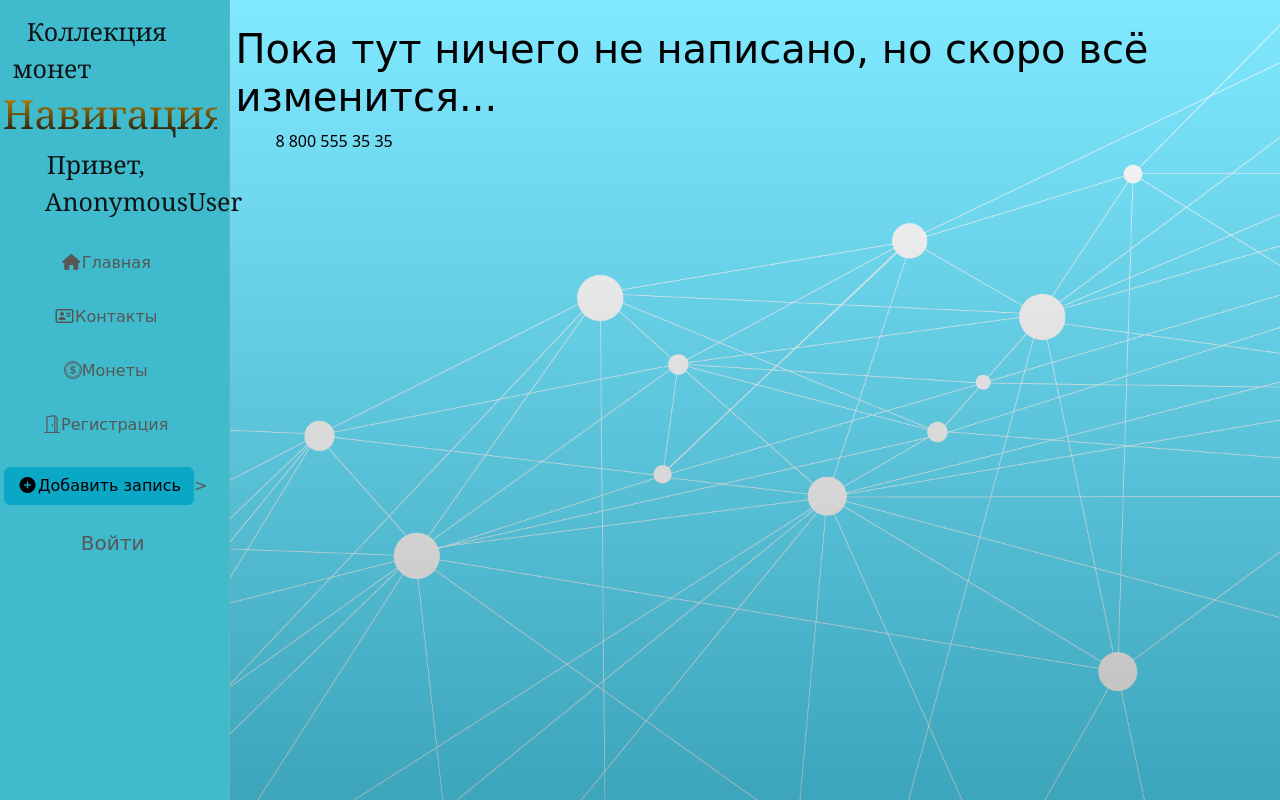
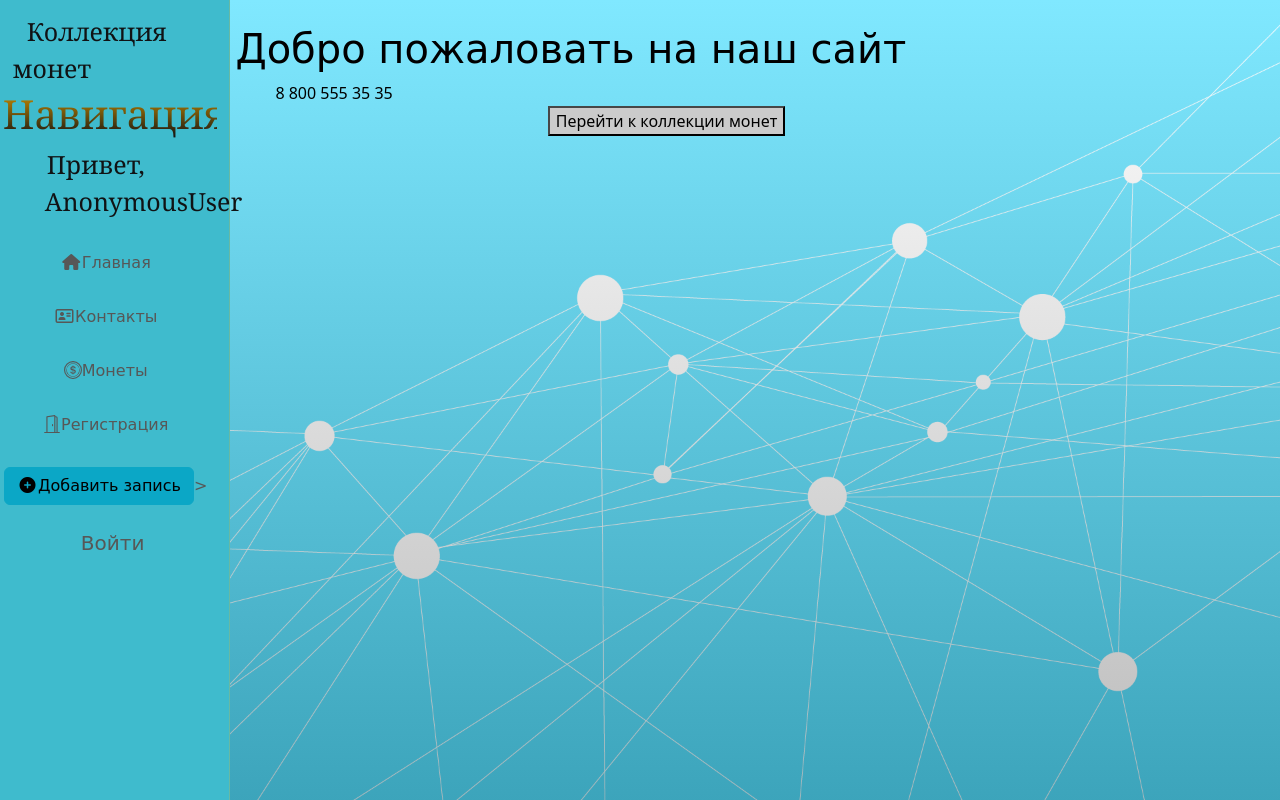
Before and after one commit to Trmtrg/money_collection, a Django app: page / in a window 1280 px wide. Run offline with Django 4.2, Linux system fonts and the light colour scheme.

Commit message:
Добавил кнопку на главной

```diff
--- a/moneysite/main/static/main/css/main.css
+++ b/moneysite/main/static/main/css/main.css
@@ -237,3 +237,8 @@ table{
 #btn2{
     margin-top: 100px;
 }
+
+.index-button{
+    position: relative;
+    margin-left: 0px;
+}
--- a/moneysite/main/templates/main/index.html
+++ b/moneysite/main/templates/main/index.html
@@ -5,7 +5,12 @@
 
 {% block content %}
     <div class="features">
-        <h1>Пока тут ничего не написано, но скоро всё изменится...</h1>
+        <h1>Добро пожаловать на наш сайт</h1>
         <p>8 800 555 35 35 </p>
+        <div class="index-button">
+            <form action="moneys/">
+                <button class="alert-warning">Перейти к коллекции монет</button>
+            </form>
+        </div>
     </div>
 {% endblock %}
```
